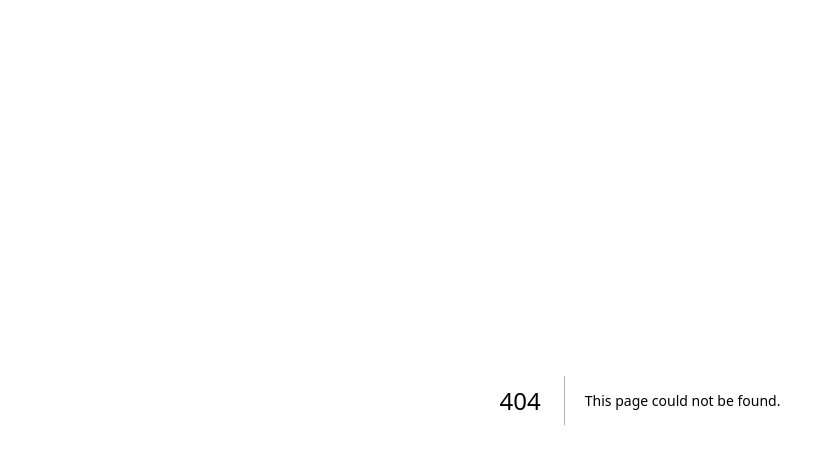
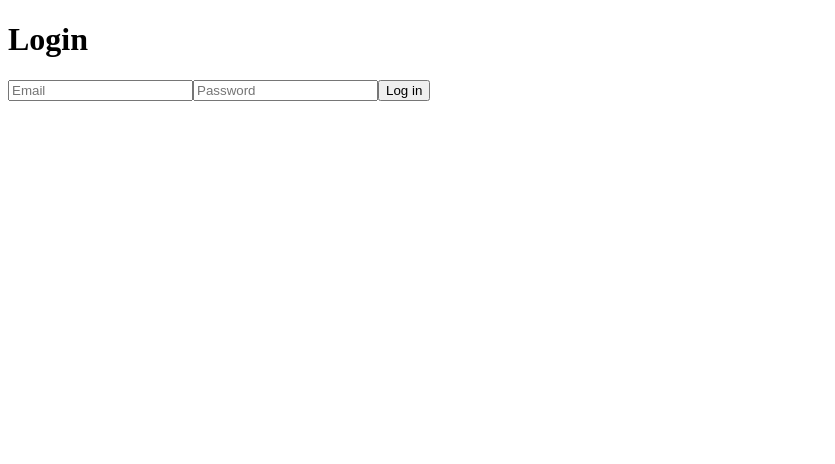
Before and after one commit to hato-1784/stm_fe, a Next.js app: page /login in a window 1280 px wide. Before the commit this address had no page. Shown: the top 464 px of the page, without its empty margins (0-835 px from the left). Built offline with nearby package versions, Linux system fonts and the light colour scheme.

Commit message:
login画面作成

```diff
--- /dev/null
+++ b/pages/login.js
@@ -0,0 +1,51 @@
+// pages/login.js
+
+import { useState } from 'react'
+import { useRouter } from 'next/router'
+
+export default function LoginPage() {
+
+  // フォームの値を管理するためのstate
+  const [email, setEmail] = useState('')
+  const [password, setPassword] = useState('')
+  // ルーティング処理を行うための関数
+  const router = useRouter()
+  // ログイン処理
+  async function handleLogin() {
+
+    const response = await fetch('http://127.0.0.1:8000/login', {
+      method: 'POST',
+      body: JSON.stringify({email, password})
+    })
+
+    if(response.ok) {
+      router.push('/dashboard')
+    } else {
+      // 失敗時の処理
+    }
+
+  }
+
+  return (
+    <div>
+      <h1>Login</h1>
+
+      <input
+        placeholder="Email"
+        value={email}
+        onChange={(e) => setEmail(e.target.value)}
+      />
+
+      <input
+        placeholder="Password"
+        type="password"
+        value={password}
+        onChange={(e) => setPassword(e.target.value)}
+      />
+
+      <button onClick={handleLogin}>Log in</button>
+
+    </div>
+  )
+
+}
```
Also changed, not shown: 2 other files (tests, documents, lock files or other folders).
